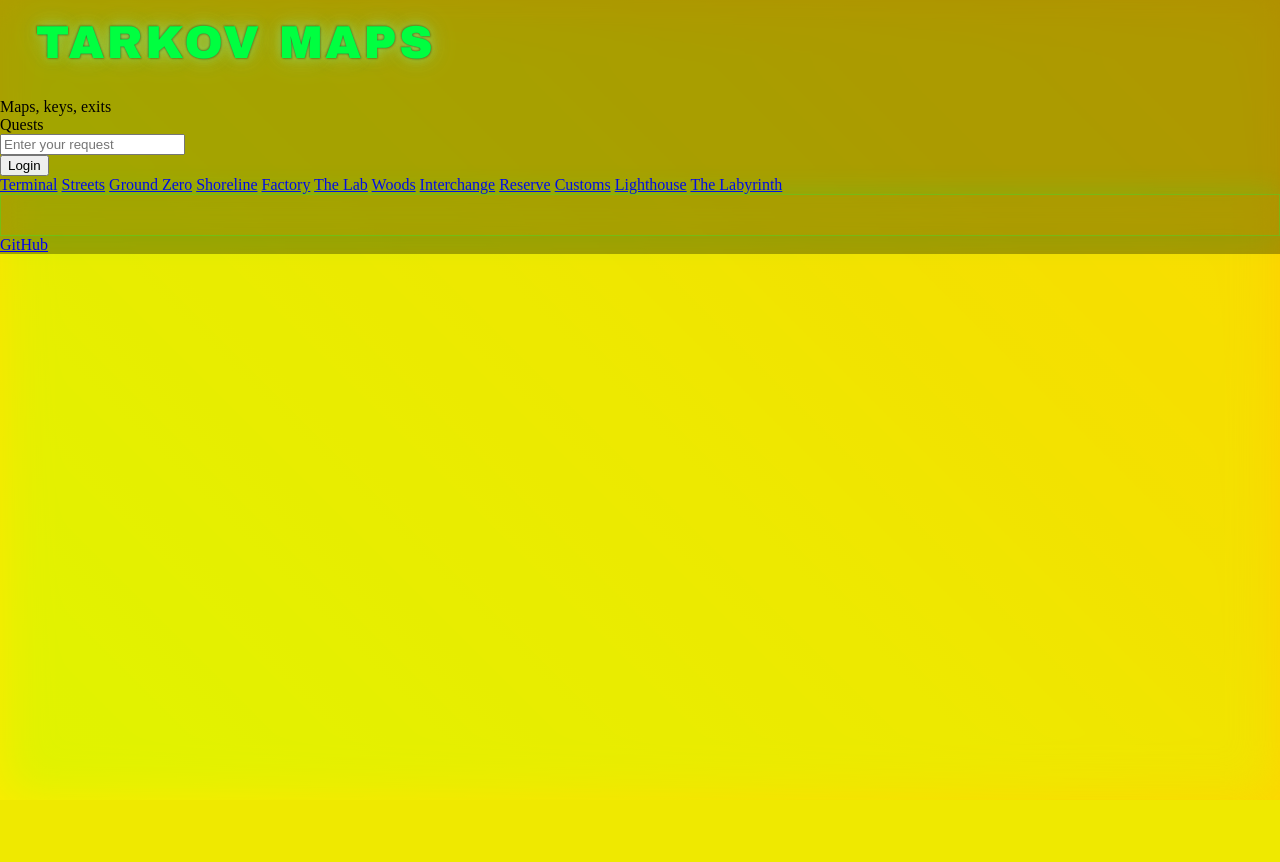
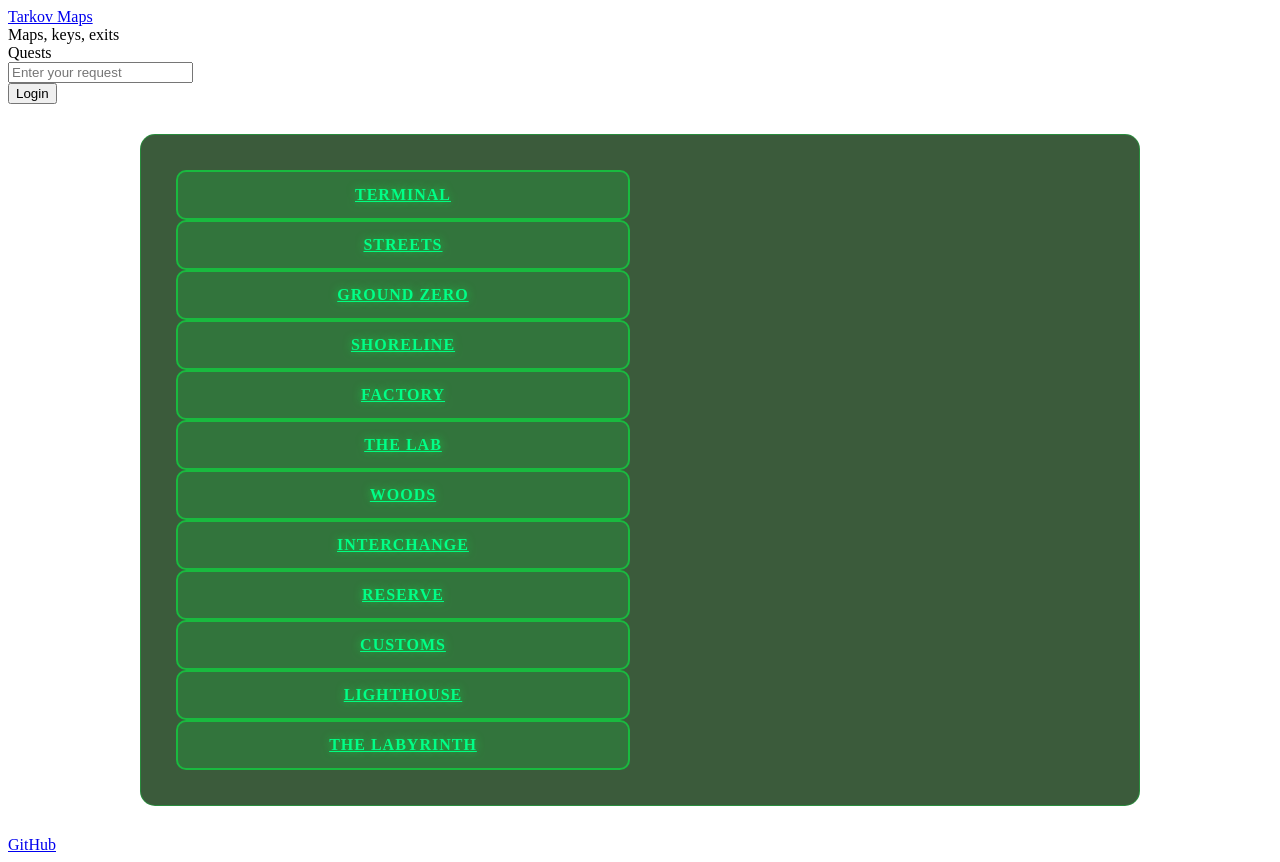
Before and after one commit to randomniht/tarkov_map, a Python web app: template app/templates/base.html in a window 1280 px wide. Before the commit the page ends 800 px from the top, so only its background shows below. Run offline with Jinja, Linux system fonts and the light colour scheme; the template is opened without the code that fills it, so the values that code supplies are empty.

Commit message:
Add_map_cssfirstNEW

```diff
--- a/app/static/css/logo.css
+++ /dev/null
@@ -1,45 +0,0 @@
-/* ============================================
-   ELEGANT LARGE LOGO - header_logo-link
-   Большой, элегантный, с умеренным свечением
-   ============================================ */
-
-.header_logo-link {
-    /* ОСНОВНЫЕ СТИЛИ - БОЛЬШОЙ РАЗМЕР */
-    display: inline-block;
-    font-size: 46px;
-    font-weight: 800;
-    font-family: 'Orbitron', 'Arial Black', sans-serif;
-    text-decoration: none;
-    text-transform: uppercase;
-    letter-spacing: 2.5px;
-    position: relative;
-    padding: 18px 36px;
-    margin-right: 28px;
-    margin-bottom: 12px;
-    cursor: pointer;
-    transition: all 0.4s cubic-bezier(0.175, 0.885, 0.32, 1.275);
-
-    /* ЭЛЕГАНТНЫЙ ГРАДИЕНТ */
-    background: linear-gradient(
-        to bottom,
-        #4cd964 0%,      /* Светлый, приятный зеленый */
-        #2ecc71 30%,     /* Основной зеленый */
-        #27ae60 70%,     /* Насыщенный зеленый */
-        #219653 100%     /* Темный зеленый */
-    );
-    background-size: 100% 300%;
-    -webkit-background-clip: text;
-    background-clip: text;
-    color: rgb(0, 255, 64);
-
-    /* УМЕРЕННОЕ СВЕЧЕНИЕ */
-    text-shadow:
-        /* Легкая обводка для читаемости */
-        0 0 2px rgba(0, 0, 0, 0.3),
-        1px 1px 2px rgba(0, 0, 0, 0.2),
-        -1px -1px 2px rgba(0, 0, 0, 0.2),
-
-        /* Свечение - умеренное, не режущее глаза */
-        0 0 10px rgba(126, 238, 145, 0.4),
-        0 0 20px rgba(127, 244, 176, 0.3),
-        0 0 30px rgba(129, 236, 174, 0.2);}
--- a/app/static/css/main.css
+++ b/app/static/css/main.css
@@ -1,192 +1,74 @@
-.map-page-container {
-    padding: 20px 0;
-    background: rgba(10, 50, 10, 0.8);
+.third_row {
+    display: grid;
+    grid-template-columns: repeat(2, 1fr);
+    gap: 20px;
+    padding: 35px;
+    background: rgba(10, 50, 10, .8);
     backdrop-filter: blur(15px);
-    border: 1px solid rgba(0, 255, 66, 0.3);
-    box-shadow: 0 0 30px rgba(0, 255, 66, 0.2);
-    min-height: 100vh;
+    border: 1px solid rgba(0, 255, 66, .3);
+    border-radius: 15px;
+    margin: 30px auto;
+    max-width: 1000px;
+    width: 95%;
+    box-sizing: border-box;
 }
 
-.map-page-title {
+.third_row .map_btn {
+    padding: 14px 35px;
+    margin: 0;
+    background: rgba(0, 255, 66, .15);
+    color: #00ff88;
+    border: 2px solid rgba(0, 255, 66, .5);
+    border-radius: 10px;
+    font-weight: 600;
+    text-transform: uppercase;
+    letter-spacing: 1px;
+    transition: all .3s;
+    text-shadow: 0 0 8px rgba(0, 255, 66, .6);
+
+    /* Возвращаем оригинальные стили */
+    min-width: 130px;
+    box-sizing: border-box;
     text-align: center;
-    margin-bottom: 20px;
-    color: #00ff88;
-    font-size: 28px;
-    text-shadow: 0 0 10px rgba(0, 255, 136, 0.8);
+    white-space: nowrap;
+    overflow: hidden;
+    text-overflow: ellipsis;
+
+    /* Для grid */
+    width: 100%;
+    height: auto;
+    display: block; /* Меняем с flex на block */
 }
 
-.map-panel {
-    background: linear-gradient(145deg, rgba(20, 60, 20, 0.95), rgba(40, 80, 40, 0.9));
-    padding: 25px;
-    border-radius: 12px;
-    border: 1px solid rgba(0, 255, 66, 0.4);
-    box-shadow:
-        0 8px 32px rgba(0, 0, 0, 0.4),
-        inset 0 1px 0 rgba(0, 255, 66, 0.2),
-        0 0 40px rgba(0, 255, 66, 0.15);
-    backdrop-filter: blur(10px);
-    margin: 0 auto;
-    max-width: 2000px;
+.third_row .map_btn:hover {
+    background: linear-gradient(145deg, rgba(0, 255, 66, .4), rgba(40, 255, 100, .3));
+    box-shadow: 0 0 30px rgba(0, 255, 66, .8), inset 0 0 20px rgba(0, 255, 66, .2);
+    transform: translateY(-4px) scale(1.05);
+    border-color: #00ff66;
+    z-index: 1;
 }
 
-.map-placeholder-text {
-    text-align: center;
-    color: #88ff88;
-    text-shadow: 0 0 5px rgba(136, 255, 136, 0.5);
-    font-size: 16px;
-    margin-bottom: 20px;
+/* Адаптивность */
+@media (max-width: 768px) {
+    .third_row {
+        grid-template-columns: 1fr;
+        gap: 15px;
+        padding: 25px;
+        max-width: 500px;
+    }
+
+    .third_row .map_btn {
+        padding: 12px 25px;
+    }
 }
 
-.map-preview-frame {
-    width: 1920px;
-    height: 720px;
-    background: linear-gradient(145deg, #2a4a2a, #3a5a3a);
-    display: flex;
-    align-items: center;
-    justify-content: center;
-    border-radius: 8px;
-    border: 2px solid rgba(0, 255, 66, 0.6);
-    box-shadow:
-        0 0 20px rgba(0, 255, 66, 0.4),
-        inset 0 0 20px rgba(0, 0, 0, 0.3);
-    margin: 0 auto;
-}
-
-.map-preview-text {
-    color: #aaffaa;
-    font-size: 18px;
-    text-shadow: 0 0 8px rgba(170, 255, 170, 0.6);
-}
-
-/* Button styles for harmony */
-.btn-neon {
-    background: linear-gradient(145deg, rgba(0, 255, 66, 0.2), rgba(40, 255, 100, 0.1));
-    border: 2px solid rgba(0, 255, 66, 0.6);
-    color: #00ff88;
-    padding: 12px 24px;
-    border-radius: 8px;
-    font-weight: bold;
-    text-shadow: 0 0 5px rgba(0, 255, 136, 0.5);
-    box-shadow:
-        0 0 20px rgba(0, 255, 66, 0.3),
-        inset 0 1px 0 rgba(255, 255, 255, 0.1);
-    backdrop-filter: blur(10px);
-    transition: all 0.3s ease;
-}
-
-.btn-neon:hover {
-    background: linear-gradient(145deg, rgba(0, 255, 66, 0.4), rgba(40, 255, 100, 0.3));
-    box-shadow:
-        0 0 30px rgba(0, 255, 66, 0.6),
-        inset 0 1px 0 rgba(255, 255, 255, 0.2);
-    transform: translateY(-2px);
-}
-
-.btn-neon:active {
-    transform: translateY(0);
-    box-shadow:
-        0 0 15px rgba(0, 255, 66, 0.4),
-        inset 0 1px 0 rgba(0, 0, 0, 0.2);
-}
-body {
-    margin: 0;
-    padding: 0;
-    min-height: 100vh;
-    background: linear-gradient(45deg, #00ff41, #39ff14, #6fff00, #a8ff00, #d4ff00, #fff200, #ffea00, #ffd200, #ffc800, #39ff14, #00ff41);
-    background-size: 600% 600%;
-    animation: neonGlow 20s ease infinite;
-    position: relative;
-}
-
-body::before {
-    content: '';
-    position: fixed;
-    top: 0;
-    left: 0;
-    width: 100%;
-    height: 100%;
-    background: linear-gradient(45deg, #00ff88, #4aff5a, #7aff3c, #a8ff00, #00ff59, #37ff00, #ffd200, #ffaa00, #ff8800, #4aff5a, #00ff88);
-    background-size: 600% 600%;
-    animation: neonGlow 15s ease infinite reverse;
-    z-index: -1;
-    filter: blur(25px);
-    opacity: 0.4;
-}
-
-@keyframes neonGlow {
-    0% { background-position: 0% 50%; }
-    25% { background-position: 100% 50%; }
-    50% { background-position: 100% 100%; }
-    75% { background-position: 0% 100%; }
-    100% { background-position: 0% 50%; }
-}
-
-.header, .map_main, .footer {
-    position: relative;
-    z-index: 1;
-    backdrop-filter: blur(10px);
-    background: rgba(0, 0, 0, 0.3);
-}
-
-    .map_main {
-        padding: 20px 0;
-        background: rgba(10, 50, 10, 0.8);
-        backdrop-filter: blur(15px);
-        border: 1px solid rgba(0, 255, 66, 0.3);
-        box-shadow: 0 0 30px rgba(0, 255, 66, 0.2);
+@media (max-width: 480px) {
+    .third_row {
+        padding: 20px;
     }
 
-    .map-container-wrapper {
-        max-width: 2000px;
-        margin: 0 auto;
-        padding: 0 20px;
+    .third_row .map_btn {
+        padding: 10px 20px;
+        font-size: 0.9em;
     }
-
-    .map-header-info {
-        text-align: center;
-        margin-bottom: 20px;
-    }
-
-    .map-header-info h1 {
-        color: #00ff88;
-        font-size: 28px;
-        margin-bottom: 10px;
-        text-shadow: 0 0 10px rgba(0, 255, 136, 0.8);
-    }
-
-    .map-header-info .map-id {
-        color: #88ff88;
-        font-size: 14px;
-        text-shadow: 0 0 5px rgba(136, 255, 136, 0.5);
-    }
-
-    .map-display-container {
-        background: linear-gradient(145deg, rgba(20, 60, 20, 0.95), rgba(40, 80, 40, 0.9));
-        padding: 25px;
-        border-radius: 12px;
-        border: 1px solid rgba(0, 255, 66, 0.4);
-        box-shadow:
-            0 8px 32px rgba(0, 0, 0, 0.4),
-            inset 0 1px 0 rgba(0, 255, 66, 0.2),
-            0 0 40px rgba(0, 255, 66, 0.15);
-        backdrop-filter: blur(10px);
-    }
-
-    .map-frame {
-        width: 1920px;
-        height: 780px;
-        border: 2px solid rgba(0, 255, 66, 0.6);
-        border-radius: 8px;
-        overflow: hidden;
-        position: relative;
-        margin: 0 auto;
-        box-shadow:
-            0 0 20px rgba(0, 255, 66, 0.4),
-            inset 0 0 20px rgba(0, 0, 0, 0.3);
-    }
-
-    #map {
-        width: 100%;
-        height: 100%;
-        border-radius: 6px;
-    }
+}
--- a/app/templates/base.html
+++ b/app/templates/base.html
@@ -6,54 +6,10 @@
     <title>{% block title %}Tarkov Maps{% endblock %}</title>
 
     <link rel="stylesheet" href="../static/css/main.css">
-    <link rel="stylesheet" href="../static/css/logo.css">
-    <link rel="stylesheet" href="../static/css/green-theme.css">
     <link rel="stylesheet" href="https://unpkg.com/leaflet@1.9.4/dist/leaflet.css"
     integrity="sha256-p4NxAoJBhIIN+hmNHrzRCf9tD/miZyoHS5obTRR9BMY="
     crossorigin=""/>
 
-    <style>
-body {
-    margin: 0;
-    padding: 0;
-    min-height: 100vh;
-    background: linear-gradient(45deg, #00ff41, #39ff14, #6fff00, #a8ff00, #d4ff00, #fff200, #ffea00, #ffd200, #ffc800, #39ff14, #00ff41);
-    background-size: 600% 600%;
-    animation: neonGlow 20s ease infinite;
-    position: relative;
-}
-
-body::before {
-    content: '';
-    position: fixed;
-    top: 0;
-    left: 0;
-    width: 100%;
-    height: 100%;
-    background: linear-gradient(45deg, #00ff88, #4aff5a, #7aff3c, #a8ff00, #d4ff00, #ffea00, #ffd200, #ffaa00, #ff8800, #4aff5a, #00ff88);
-    background-size: 600% 600%;
-    animation: neonGlow 15s ease infinite reverse;
-    z-index: -1;
-    filter: blur(25px);
-    opacity: 0.4;
-}
-
-@keyframes neonGlow {
-    0% { background-position: 0% 50%; }
-    25% { background-position: 100% 50%; }
-    50% { background-position: 100% 100%; }
-    75% { background-position: 0% 100%; }
-    100% { background-position: 0% 50%; }
-}
-
-.header, .map_main, .footer {
-    position: relative;
-    z-index: 1;
-    backdrop-filter: blur(10px);
-    background: rgba(0, 0, 0, 0.3);
-}
-
-    </style>
 </head>
 <body>
     <header class="header">
```
